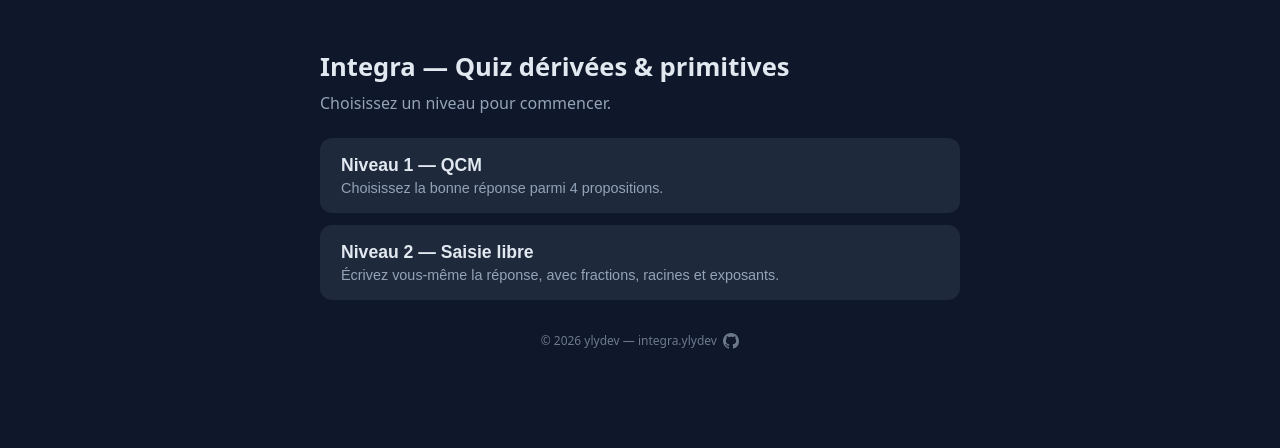
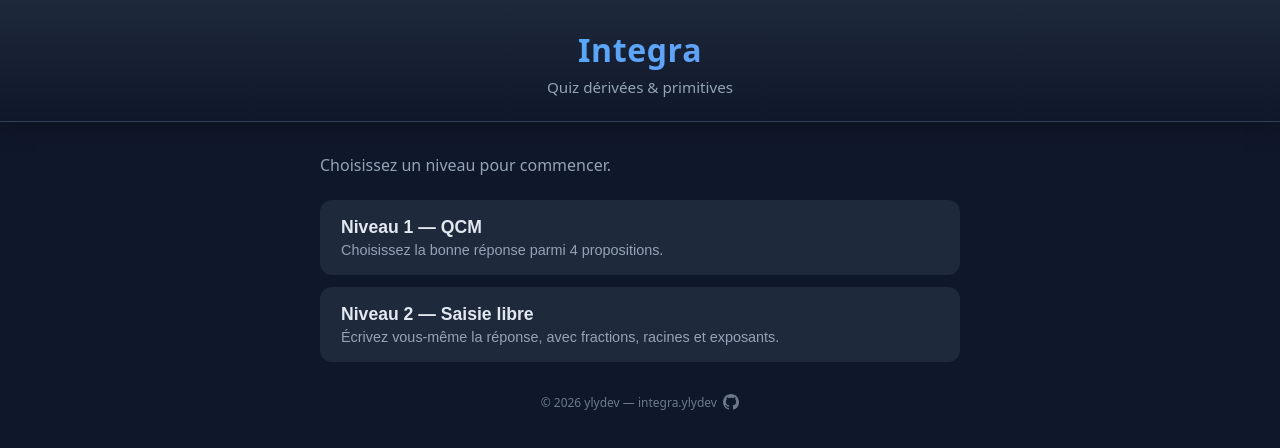
Before and after one commit to YannLeBezvoet/Integra, a website built with Vite: page index.html in a window 1280 px wide. Built offline with nearby package versions, Linux system fonts and the light colour scheme.

Commit message:
feat: add site banner with title and description, and enhance footer styling

```diff
--- a/index.html
+++ b/index.html
@@ -7,6 +7,10 @@
     <link rel="stylesheet" href="/src/style.css" />
   </head>
   <body>
+    <header class="site-banner">
+      <h1>Integra</h1>
+      <p>Quiz dérivées &amp; primitives</p>
+    </header>
     <div id="app"></div>
     <footer class="site-footer">
       © 2026 ylydev — integra.ylydev
--- a/src/style.css
+++ b/src/style.css
@@ -23,7 +23,36 @@ body {
   display: flex;
   flex-direction: column;
   align-items: center;
-  padding: 2rem 1rem;
+  padding: 0 1rem 2rem;
+  overflow-x: hidden;
+}
+
+.site-banner {
+  width: 100vw;
+  box-sizing: border-box;
+  margin: 0 calc(50% - 50vw) 2rem;
+  padding: 1.75rem 1rem 1.5rem;
+  background: linear-gradient(180deg, var(--color-surface), var(--color-bg));
+  border-bottom: 1px solid #334155;
+  box-shadow: 0 4px 24px rgba(0, 0, 0, 0.25);
+  text-align: center;
+}
+
+.site-banner h1 {
+  margin: 0;
+  font-size: 2rem;
+  font-weight: 800;
+  letter-spacing: 0.02em;
+  background: linear-gradient(135deg, var(--color-primary), #818cf8);
+  -webkit-background-clip: text;
+  background-clip: text;
+  color: transparent;
+}
+
+.site-banner p {
+  margin: 0.35rem 0 0;
+  color: var(--color-muted);
+  font-size: 0.95rem;
 }
 
 .site-footer {
--- a/src/ui/levelMenuView.ts
+++ b/src/ui/levelMenuView.ts
@@ -24,7 +24,6 @@ export function renderLevelMenu(container: HTMLElement, onSelectLevel: (level: Q
   clearChildren(container);
 
   const menu = el("div", { className: "menu" }, [
-    el("h1", { textContent: "Integra — Quiz dérivées & primitives" }),
     el("p", { className: "menu-subtitle", textContent: "Choisissez un niveau pour commencer." }),
     el(
       "div",
--- a/src/ui/modeMenuView.ts
+++ b/src/ui/modeMenuView.ts
@@ -33,7 +33,6 @@ export function renderModeMenu(
   clearChildren(container);
 
   const menu = el("div", { className: "menu" }, [
-    el("h1", { textContent: "Integra — Quiz dérivées & primitives" }),
     el("p", { className: "menu-subtitle", textContent: "Choisissez un mode de quiz." }),
     el(
       "div",
```
